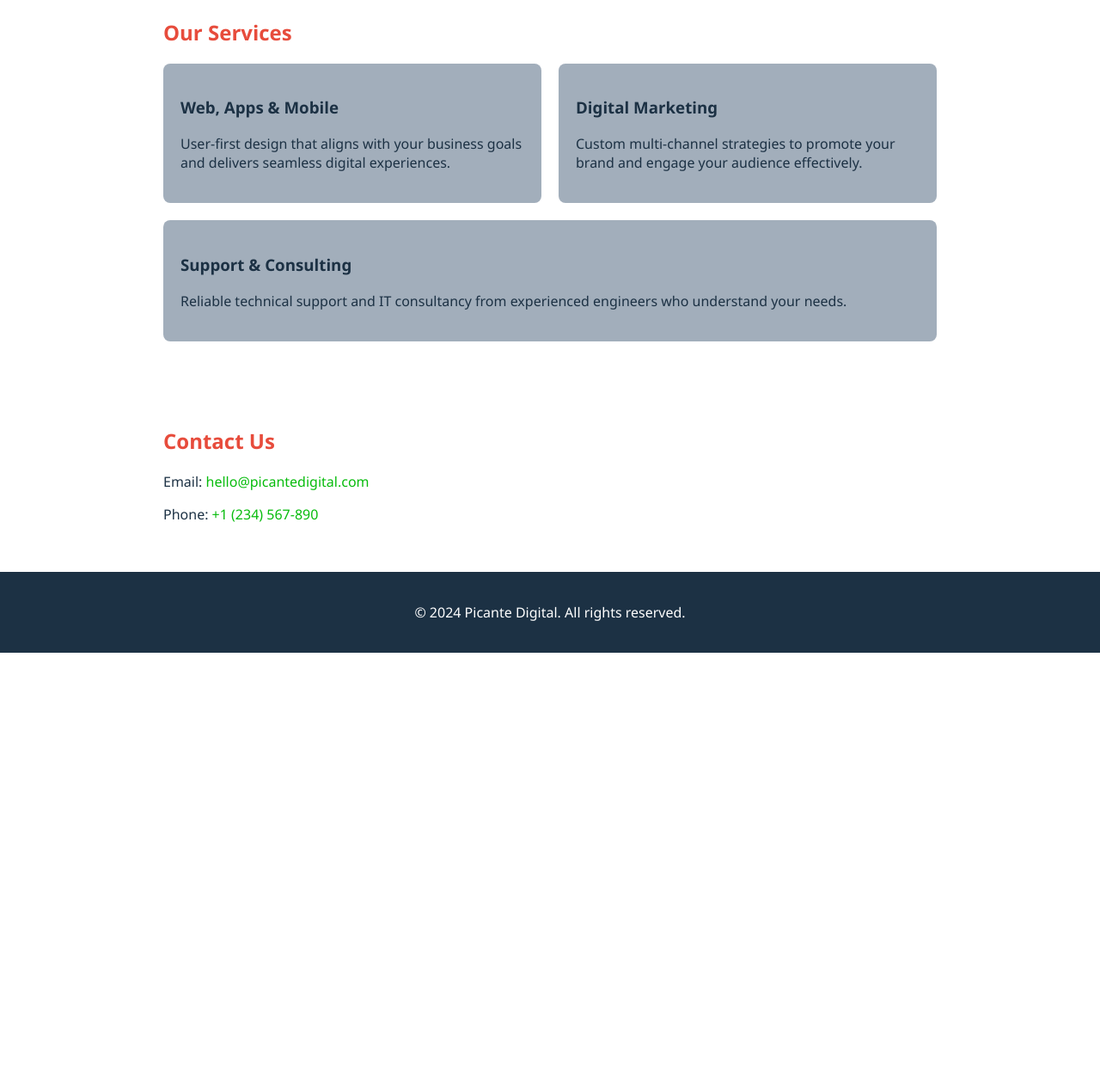
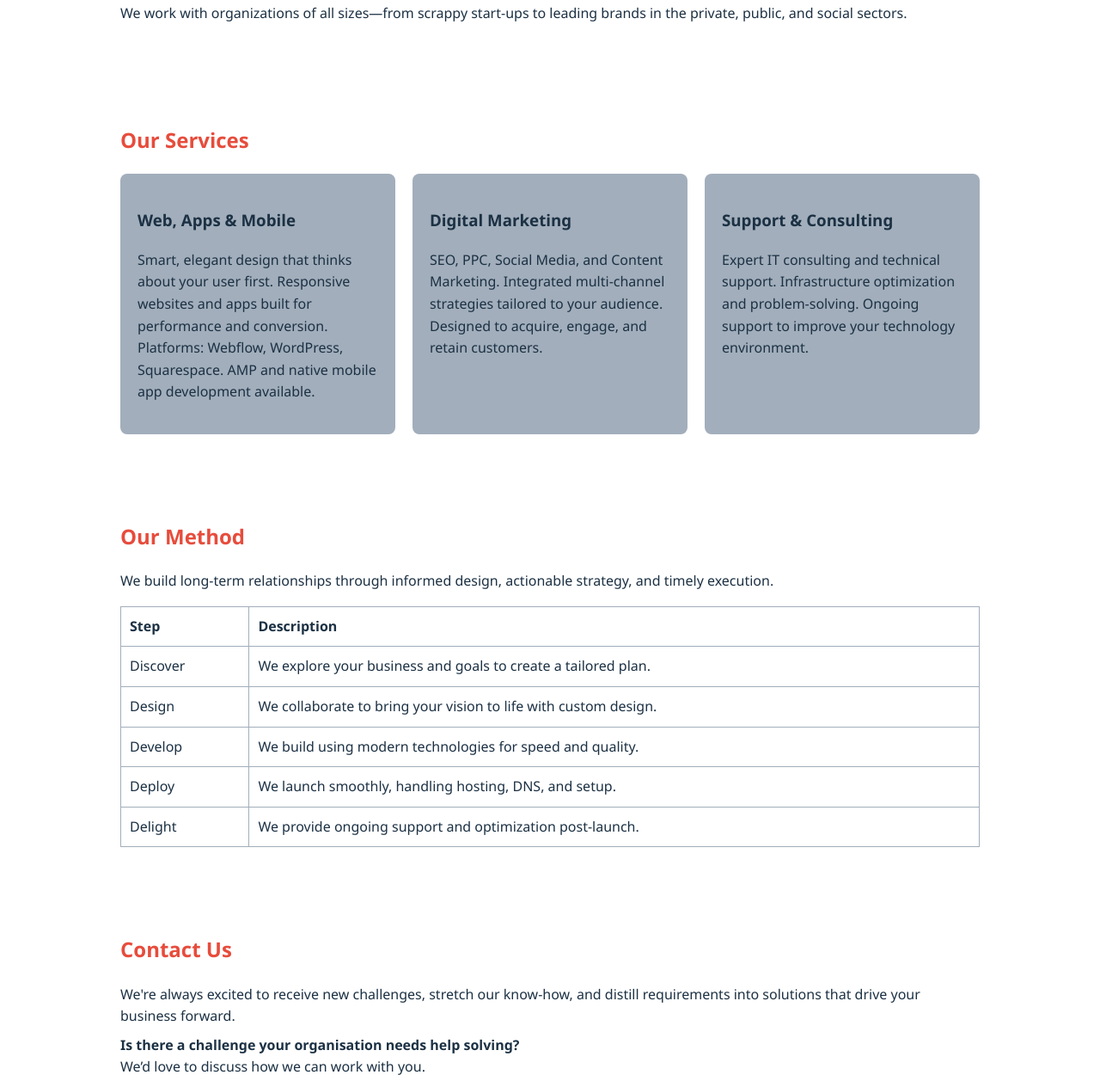
Before and after one commit to picante-digital/picante-digital, a plain HTML site: page index.html in a window 1280 px wide. Shown: the part 503-1760 px from the top of the page at 86% size. Before the commit the page ends 1262 px from the top, so only its background shows below. Drawn offline with Linux system fonts and the light colour scheme.

Commit message:
Update index.html

```diff
--- a/index.html
+++ b/index.html
@@ -1,3 +1,5 @@
+
+
 <!DOCTYPE html>
 <html lang="en">
 <head>
@@ -5,15 +7,23 @@
     <title>Picante Digital</title>
     <meta name="viewport" content="width=device-width, initial-scale=1.0">
     <style>
+        :root {
+            --green: #07BC0C;
+            --red: #E74C3C;
+            --navy: #1C3144;
+            --yellow: #FFBA08;
+            --grey: #A2AEBB;
+        }
         body {
             margin: 0;
             font-family: 'Segoe UI', sans-serif;
             background-color: #ffffff;
-            color: #1C3144;
+            color: var(--navy);
+            line-height: 1.6;
         }
         header {
-            background-color: #FFBA08;
-            color: #1C3144;
+            background-color: var(--yellow);
+            color: var(--navy);
             padding: 60px 20px;
             text-align: center;
         }
@@ -21,13 +31,16 @@
             margin: 0;
             font-size: 2.5em;
         }
+        header p {
+            font-size: 1.2em;
+        }
         section {
             padding: 40px 20px;
-            max-width: 900px;
+            max-width: 1000px;
             margin: auto;
         }
         h2 {
-            color: #E74C3C;
+            color: var(--red);
         }
         .services {
             display: flex;
@@ -35,20 +48,32 @@
             gap: 20px;
         }
         .service {
-            flex: 1 1 250px;
-            background-color: #A2AEBB;
+            flex: 1 1 280px;
+            background-color: var(--grey);
             padding: 20px;
             border-radius: 8px;
-            color: #1C3144;
+            color: var(--navy);
+        }
+        .method-table {
+            width: 100%;
+            border-collapse: collapse;
+        }
+        .method-table th, .method-table td {
+            border: 1px solid var(--grey);
+            padding: 10px;
+            text-align: left;
+        }
+        .contact p {
+            margin: 8px 0;
         }
         footer {
-            background-color: #1C3144;
+            background-color: var(--navy);
             color: #ffffff;
             text-align: center;
             padding: 20px;
         }
         a {
-            color: #07BC0C;
+            color: var(--green);
             text-decoration: none;
         }
     </style>
@@ -57,12 +82,14 @@
 
 <header>
     <h1>Designing Digital Momentum</h1>
-    <p>Fueling Growth Through Digital Precision</p>
+    <p>Smart, elegant design that thinks about your users first.</p>
 </header>
 
 <section>
     <h2>About Us</h2>
-    <p>Picante Digital is a growth-focused digital agency helping small and medium businesses thrive through expertly crafted web design, mobile solutions, and multi-channel marketing. We combine data-driven creativity with future-ready strategies to deliver real results.</p>
+    <p>We are a team of experienced designers and marketers focused on the intersection of aesthetics, usability, and performance. We build with a mobile-first mindset, ensuring your digital presence looks stunning on every screen.</p>
+    <p>In today’s digital age, first impressions are formed online. You have just seconds to make an impact—effective design is good business.</p>
+    <p>We work with organizations of all sizes—from scrappy start-ups to leading brands in the private, public, and social sectors.</p>
 </section>
 
 <section>
@@ -70,27 +97,43 @@
     <div class="services">
         <div class="service">
             <h3>Web, Apps & Mobile</h3>
-            <p>User-first design that aligns with your business goals and delivers seamless digital experiences.</p>
+            <p>Smart, elegant design that thinks about your user first. Responsive websites and apps built for performance and conversion. Platforms: Webflow, WordPress, Squarespace. AMP and native mobile app development available.</p>
         </div>
         <div class="service">
             <h3>Digital Marketing</h3>
-            <p>Custom multi-channel strategies to promote your brand and engage your audience effectively.</p>
+            <p>SEO, PPC, Social Media, and Content Marketing. Integrated multi-channel strategies tailored to your audience. Designed to acquire, engage, and retain customers.</p>
         </div>
         <div class="service">
             <h3>Support & Consulting</h3>
-            <p>Reliable technical support and IT consultancy from experienced engineers who understand your needs.</p>
+            <p>Expert IT consulting and technical support. Infrastructure optimization and problem-solving. Ongoing support to improve your technology environment.</p>
         </div>
     </div>
 </section>
 
 <section>
+    <h2>Our Method</h2>
+    <p>We build long-term relationships through informed design, actionable strategy, and timely execution.</p>
+    <table class="method-table">
+        <tr><th>Step</th><th>Description</th></tr>
+        <tr><td>Discover</td><td>We explore your business and goals to create a tailored plan.</td></tr>
+        <tr><td>Design</td><td>We collaborate to bring your vision to life with custom design.</td></tr>
+        <tr><td>Develop</td><td>We build using modern technologies for speed and quality.</td></tr>
+        <tr><td>Deploy</td><td>We launch smoothly, handling hosting, DNS, and setup.</td></tr>
+        <tr><td>Delight</td><td>We provide ongoing support and optimization post-launch.</td></tr>
+    </table>
+</section>
+
+<section class="contact">
     <h2>Contact Us</h2>
+    <p>We're always excited to receive new challenges, stretch our know-how, and distill requirements into solutions that drive your business forward.</p>
+    <p><strong>Is there a challenge your organisation needs help solving?</strong><br>We’d love to discuss how we can work with you.</p>
     <p>Email: <a href="mailto:hello@picantedigital.com">hello@picantedigital.com</a></p>
     <p>Phone: <a href="tel:+1234567890">+1 (234) 567-890</a></p>
 </section>
 
 <footer>
-    <p>&copy; 2024 Picante Digital. All rights reserved.</p>
+    <p>&copy; 2025 Picante Digital | Webflow-powered | Privacy Policy</p>
+    <p><a href="#top">Home</a> | <a href="#services">Services</a> | <a href="#method">Method</a> | <a href="#about">About</a> | <a href="#contact">Contact</a></p>
 </footer>
 
 </body>
```
